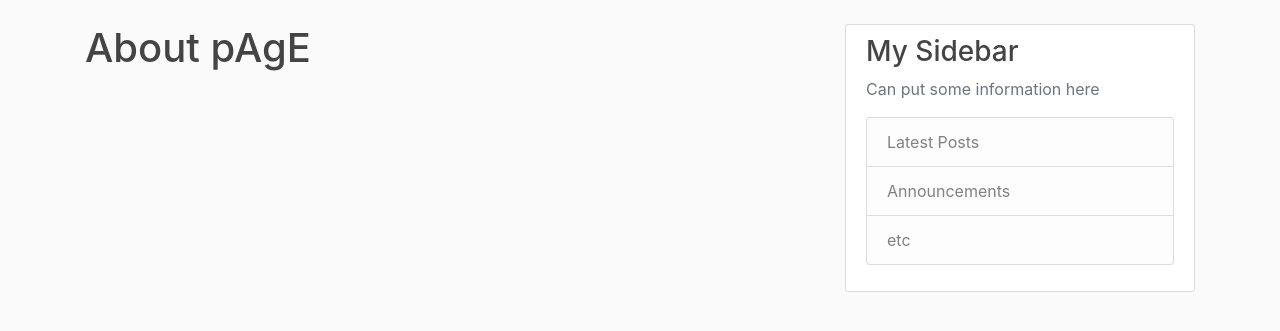
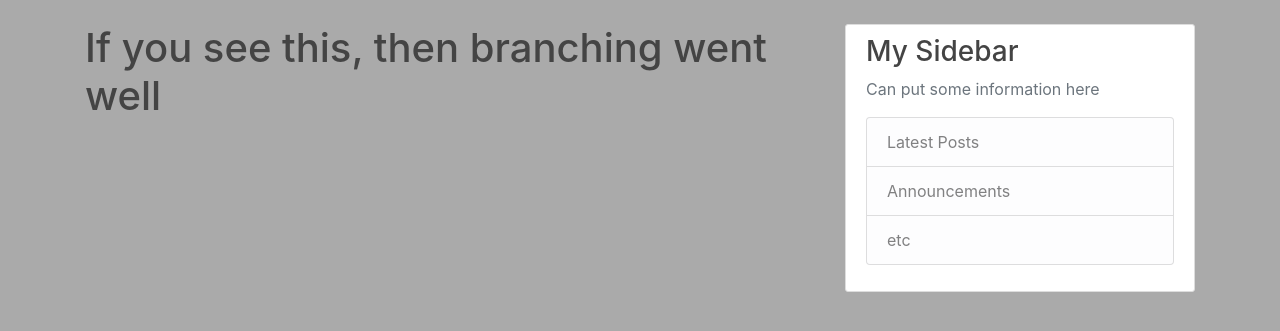
Before and after one commit to Mathemmagician/Flask_website, a Flask app: page /about in a window 1280 px wide. Shown: the part 56-387 px from the top of the page. Run offline with Flask 2, Linux system fonts and the light colour scheme; parts of the project's set-up code (start-up, migrations or seed data) failed here and were passed over; some libraries are stand-ins or nearby versions.

Commit message:
Test: changed css, added post, changed about

```diff
--- a/flaskblog/static/main.css
+++ b/flaskblog/static/main.css
@@ -1,5 +1,5 @@
 body {
-  background: #fafafa;
+  background: #aaaaaa;
   color: #333333;
   margin-top: 5rem;
 }
--- a/flaskblog/templates/about.html
+++ b/flaskblog/templates/about.html
@@ -1,4 +1,4 @@
 {% extends "layout.html" %}
 {% block content%}
-	<h1> About pAgE </h1>
+	<h1> If you see this, then branching went well </h1>
 {% endblock content %}
```
Also changed, not shown: flaskblog/site.db.
